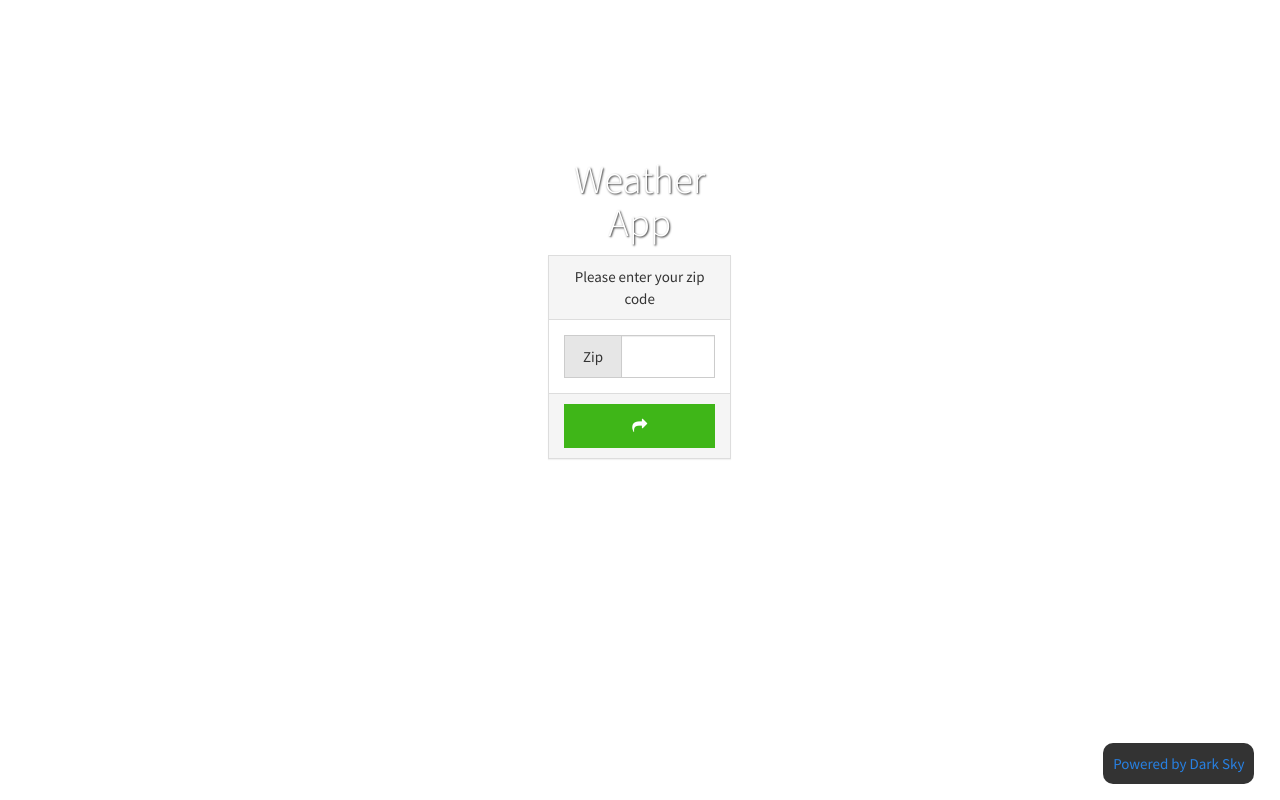
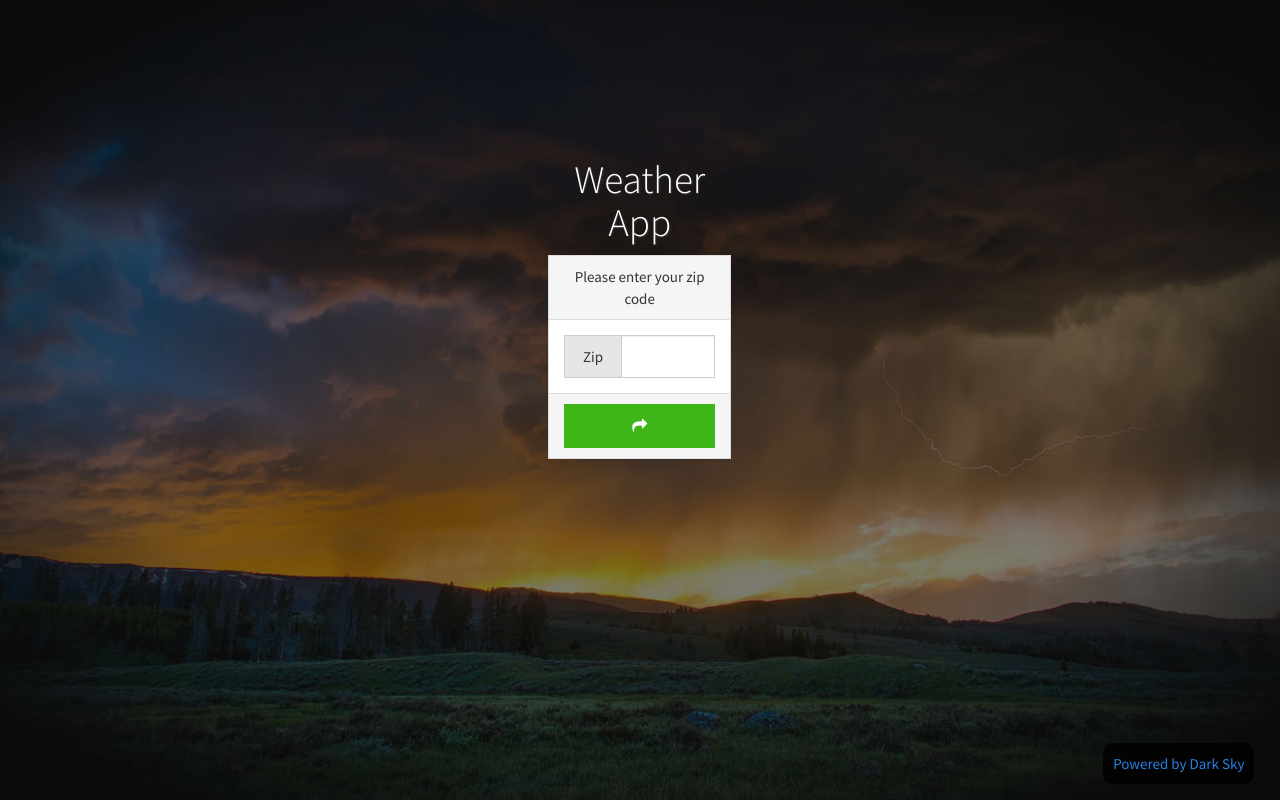
Before and after one commit to ConnerAiken/Angular-Weather-App, a website: page index.html in a window 1280 px wide. Drawn offline with nearby package versions, Linux system fonts and the light colour scheme; some packages are replaced by stand-ins of ours; the site is published under a folder, as on GitHub Pages, so addresses that start at the root find nothing.

Commit message:
Fixed pathing issues /w images

```diff
--- a/assets/css/style.css
+++ b/assets/css/style.css
@@ -1,5 +1,5 @@
 html,body {
-  background: url(/assets/img/bg.jpg)  no-repeat center center fixed;
+  background: url(./../img/bg.jpg)  no-repeat center center fixed;
   -webkit-background-size: cover;
   -moz-background-size: cover;
   -o-background-size: cover;
```
Also changed, not shown: app/templates/forecast-week.html (+3 -1 lines).
